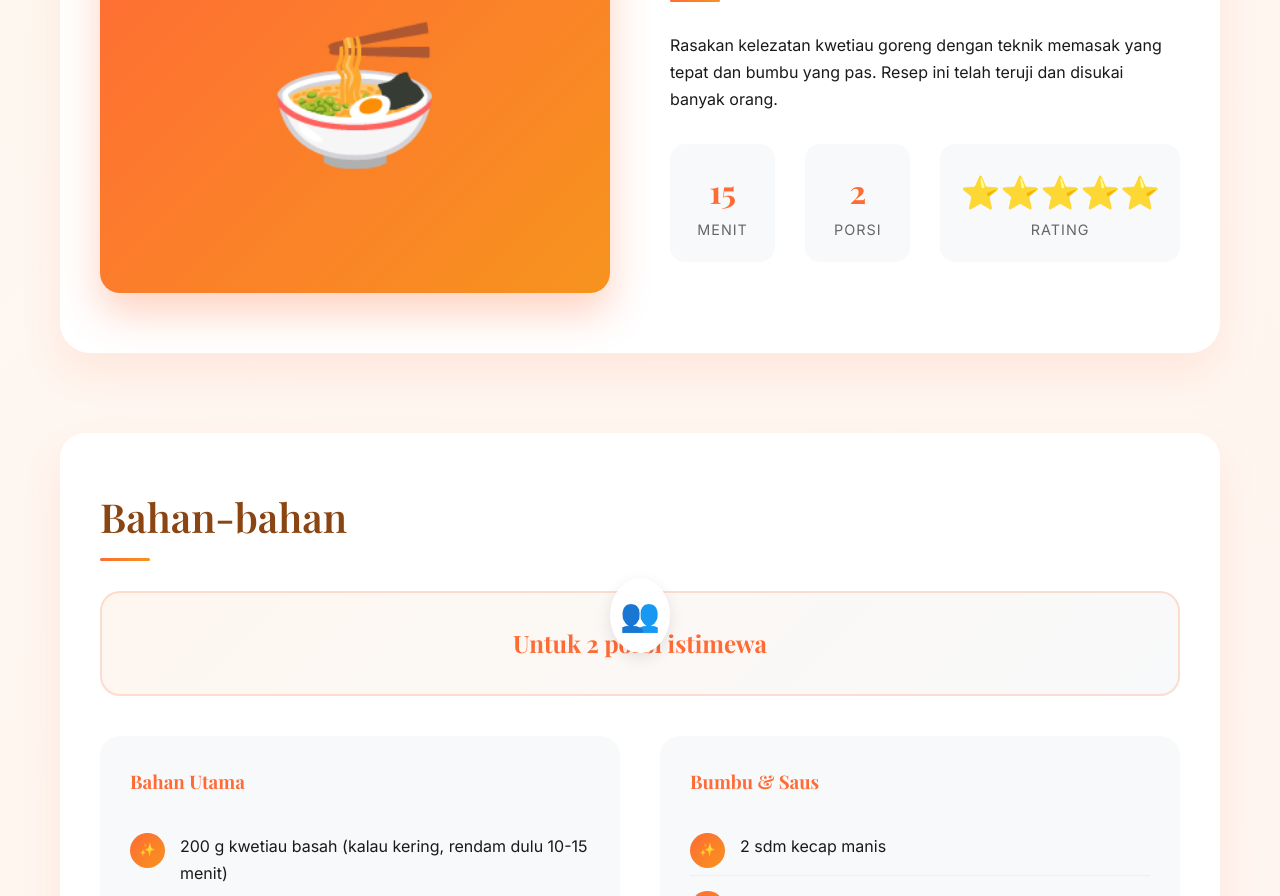
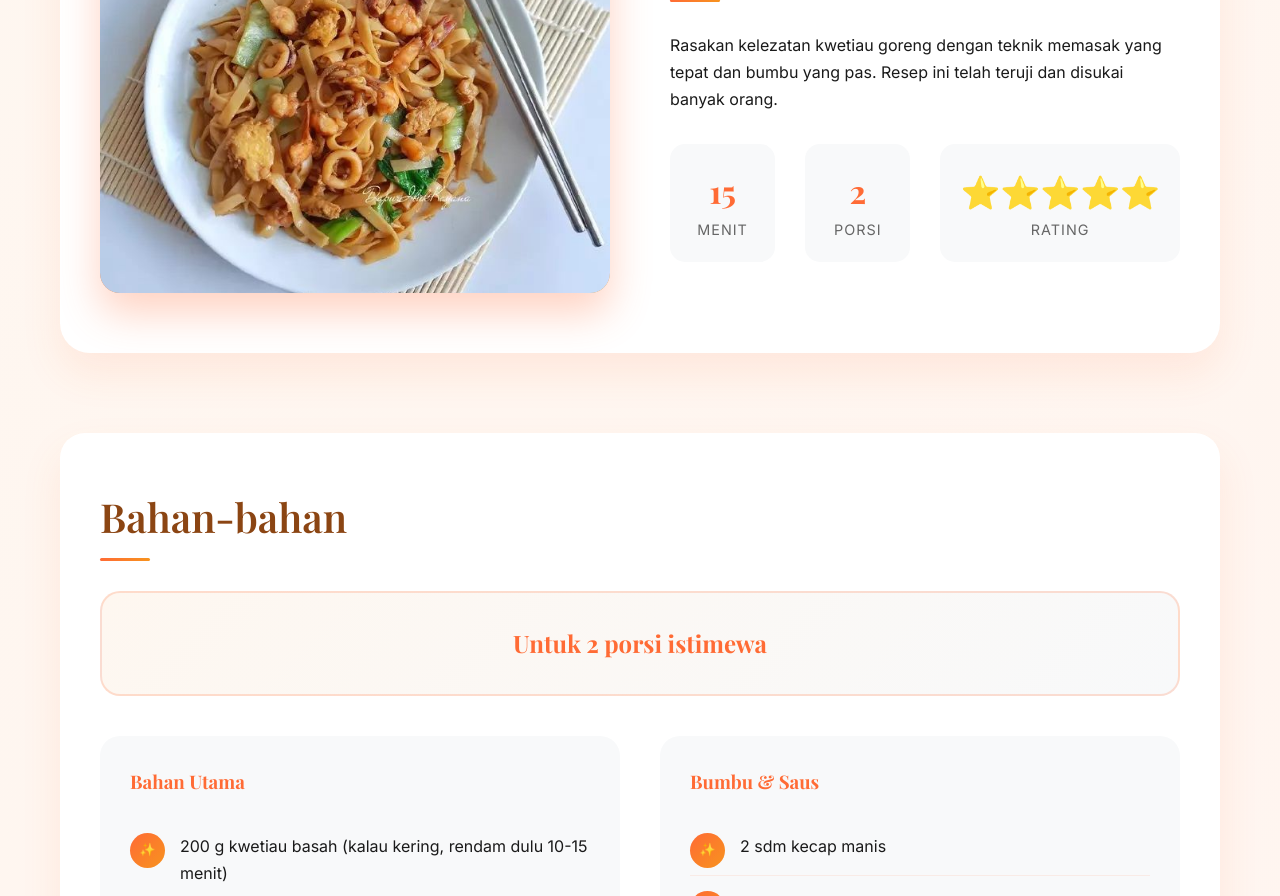
Before and after one commit to Alambana-tech/kwetiau-resep, a plain HTML site: page index.html in a window 1280 px wide. Shown: the part 749-1645 px from the top of the page. Drawn offline with nearby package versions, Linux system fonts and the light colour scheme.

Commit message:
Add files via upload

```diff
--- a/index.html
+++ b/index.html
@@ -154,13 +154,6 @@
             box-shadow: 0 30px 60px rgba(255, 107, 53, 0.4);
         }
 
-        .hero-image::after {
-            content: '🍜';
-            font-size: 8rem;
-            position: absolute;
-            animation: pulse 2s infinite;
-        }
-
         @keyframes pulse {
             0%, 100% { transform: scale(1); }
             50% { transform: scale(1.1); }
@@ -263,18 +256,7 @@
             position: relative;
         }
 
-        .serving-info::before {
-            content: '👥';
-            position: absolute;
-            top: -15px;
-            left: 50%;
-            transform: translateX(-50%);
-            font-size: 2rem;
-            background: var(--white);
-            padding: 10px;
-            border-radius: 50%;
-            box-shadow: 0 5px 15px rgba(0,0,0,0.1);
-        }
+
 
         .serving-info strong {
             color: var(--primary-orange);
@@ -609,11 +591,13 @@
     <div class="container">
         <header>
             <h1>Resep Kwetiau Goreng Anti Ribet & Enak</h1>
-            <p class="subtitle">Hidangan Asia yang autentik dengan cita rasa istimewa</p>
+            <p class="subtitle">Kelompok : Panggih, Fabian, Syakir, Faith, Akmal</p>
         </header>
 
         <div class="hero-section">
-            <div class="hero-image"></div>
+            <div class="hero-image">
+    <img src="Kwetiau_Goreng_Seafood.jpg" alt="Kwetiau Goreng" style="width: 100%; height: 100%; object-fit: cover; border-radius: 20px;">
+</div>
             <div class="hero-content">
                 <h2>Kwetiau Goreng Premium</h2>
                 <p>Rasakan kelezatan kwetiau goreng dengan teknik memasak yang tepat dan bumbu yang pas. Resep ini telah teruji dan disukai banyak orang.</p>
```
Also changed, not shown: Kwetiau_Goreng_Seafood.jpg (added).
